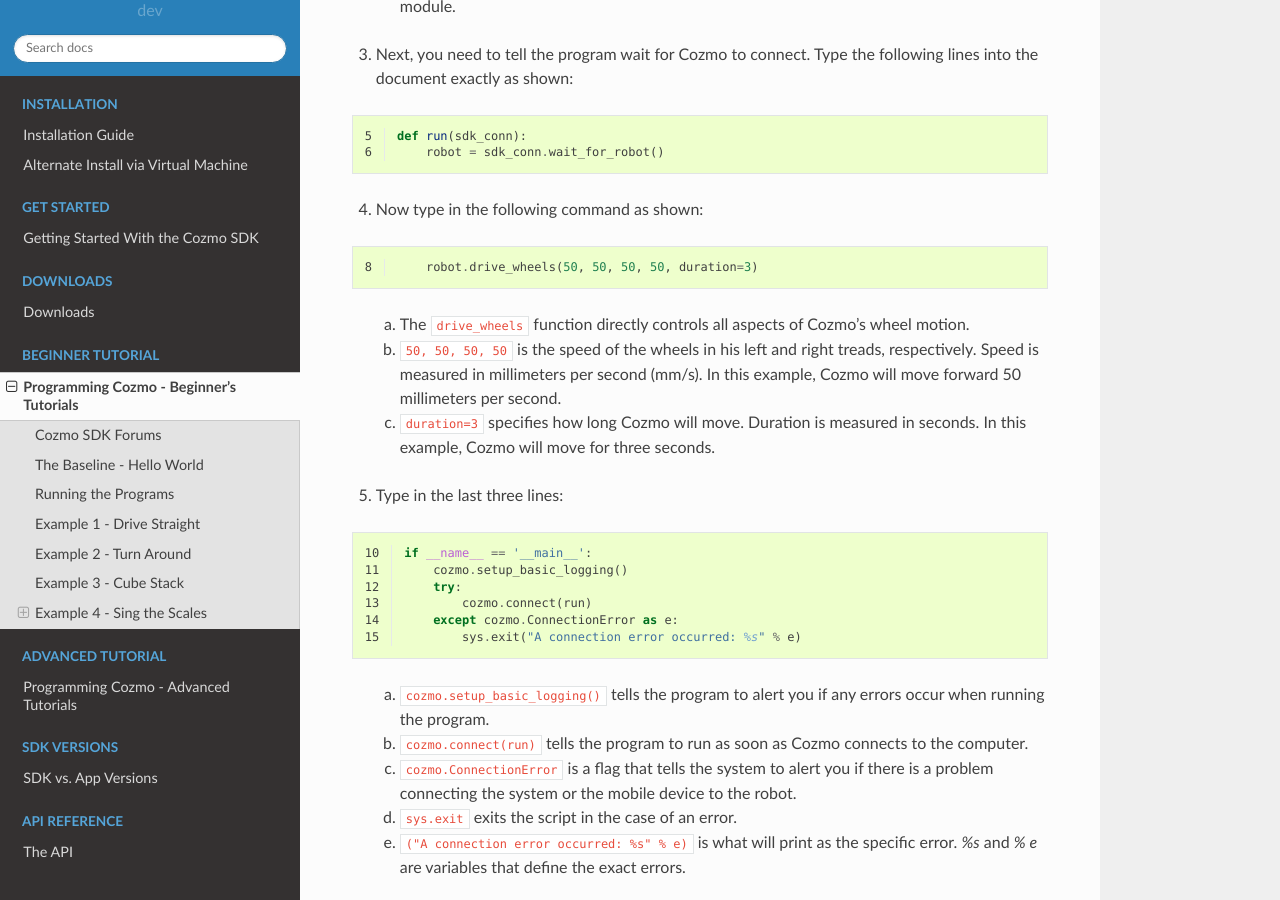
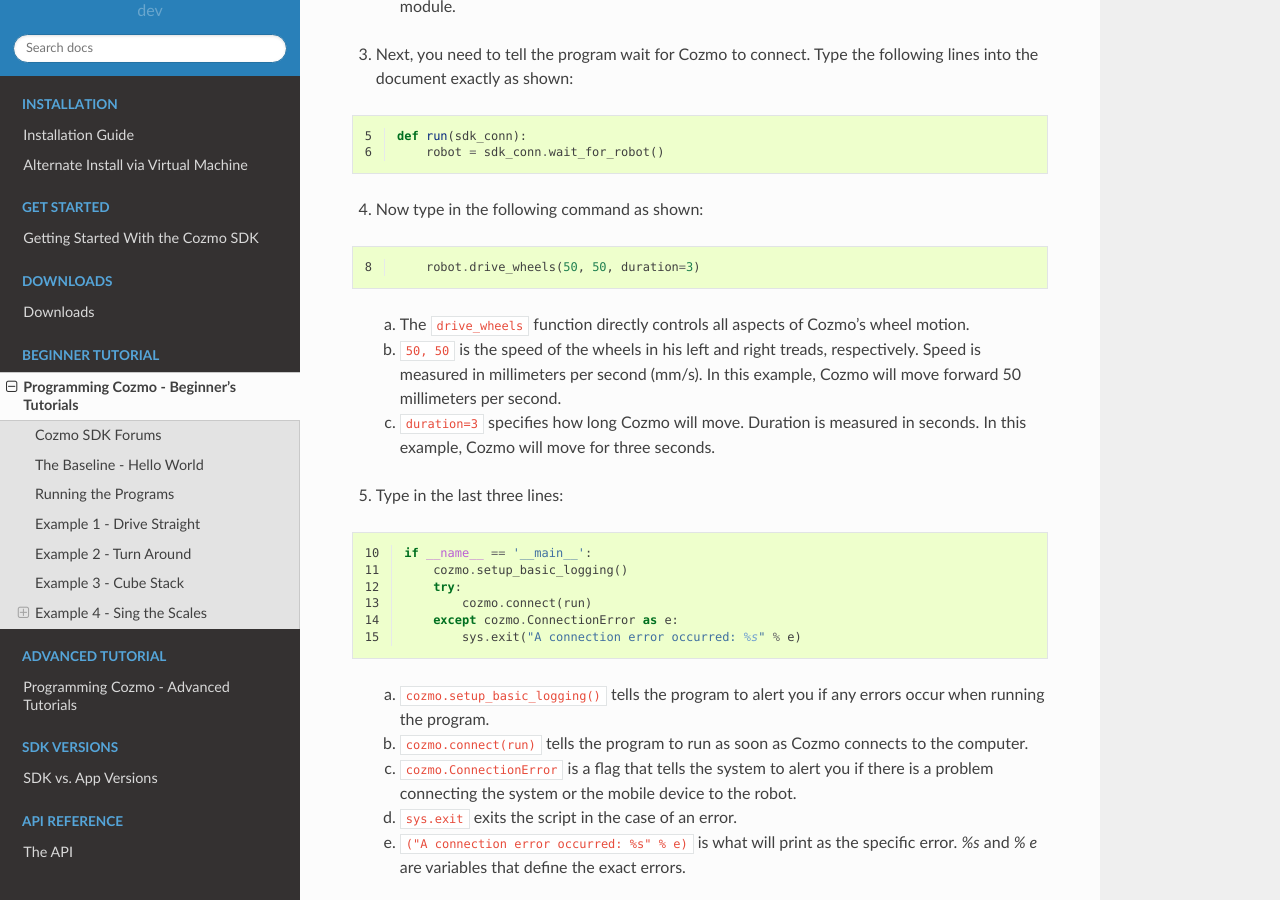
Before and after one commit to anki/cozmo-python-sdk, a Sphinx documentation site: the page built from docs/source/tutorial-beginner.rst, in a window 1280 px wide and 900 px high, scrolled down 3025 px. Built offline with Sphinx 7.4.7 and the Read the Docs theme 2.0.0, drawn with Linux system fonts in a browser that asks for light colours.

Commit message:
Removed optional arguments for consistency with final example code

```diff
--- a/docs/source/tutorial-beginner.rst
+++ b/docs/source/tutorial-beginner.rst
@@ -128,12 +128,12 @@
 .. code-block:: python
   :lineno-start: 8
 
-      robot.drive_wheels(50, 50, 50, 50, duration=3)
+      robot.drive_wheels(50, 50, duration=3)
 
 ..
 
   a. The ``drive_wheels`` function directly controls all aspects of Cozmo's wheel motion.
-  b. ``50, 50, 50, 50`` is the speed of the wheels in his left and right treads, respectively. Speed is measured in millimeters per second (mm/s). In this example, Cozmo will move forward 50 millimeters per second.
+  b. ``50, 50`` is the speed of the wheels in his left and right treads, respectively. Speed is measured in millimeters per second (mm/s). In this example, Cozmo will move forward 50 millimeters per second.
   c. ``duration=3`` specifies how long Cozmo will move. Duration is measured in seconds. In this example, Cozmo will move for three seconds.
 
 5. Type in the last three lines:
@@ -170,7 +170,7 @@
   def run(sdk_conn):
     robot = sdk_conn.wait_for_robot()
 
-    robot.drive_wheels(50,50, duration=3)
+    robot.drive_wheels(50, 50, duration=3)
 
     if __name__ == '__main__':
         cozmo.setup_basic_logging()
```
